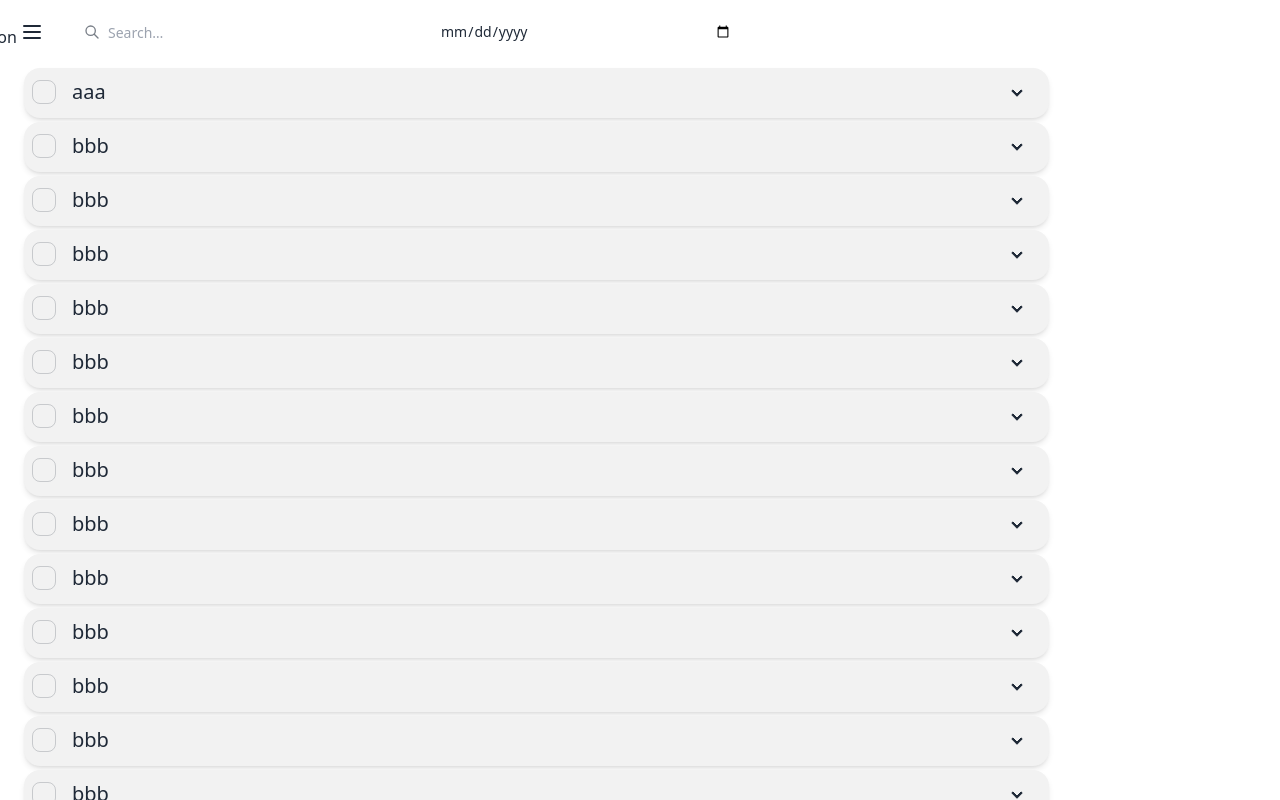
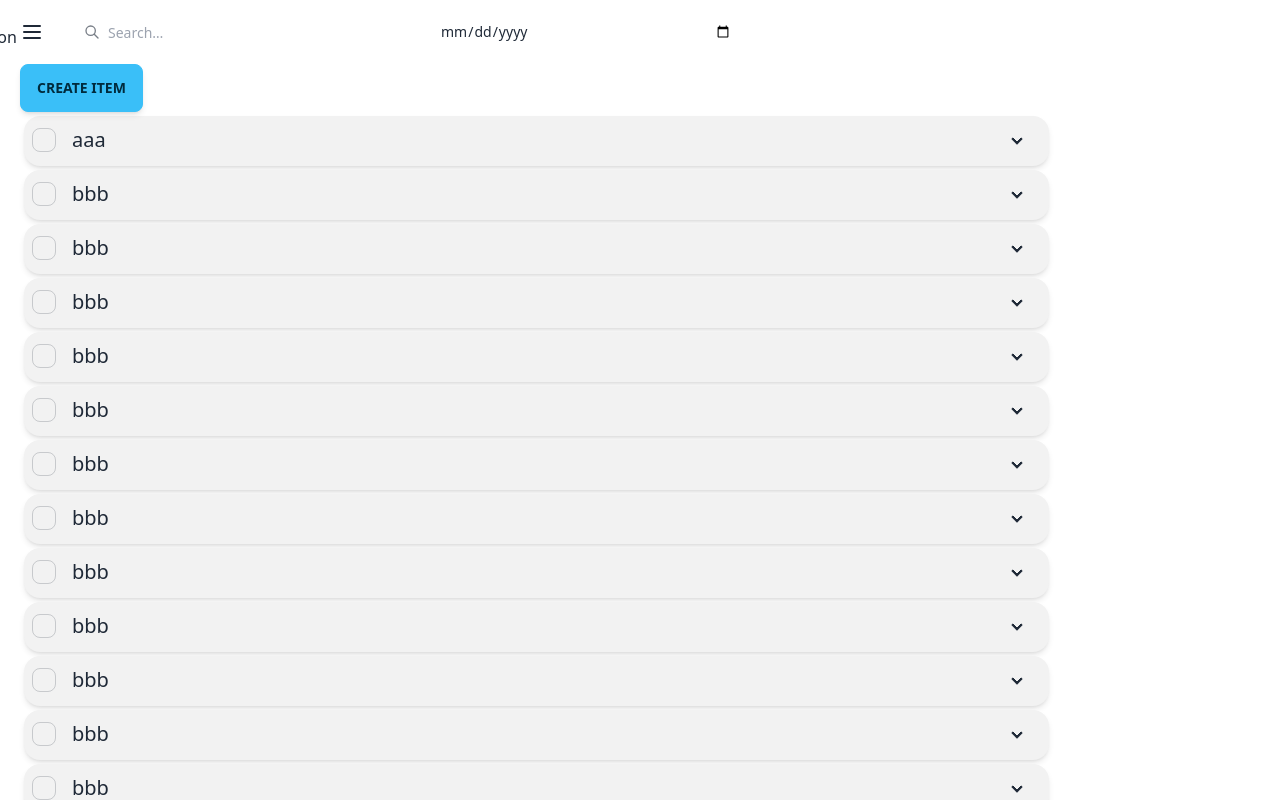
Before and after one commit to idealjs/to-done, a Next.js app: page /workspace/1 in a window 1280 px wide. Built offline with nearby package versions, Linux system fonts and the light colour scheme; no server answers.

Commit message:
feat: Add CreateItem

```diff
--- /dev/null
+++ b/src/features/CreateItem/index.tsx
@@ -0,0 +1,14 @@
+import { PlusIcon } from "@heroicons/react/24/outline";
+import clsx from "clsx";
+
+import { IClassNameProps } from "../../type";
+
+interface IProps extends IClassNameProps {}
+
+const CreateItem = (props: IProps) => {
+  const { className } = props;
+
+  return <div className={clsx("btn btn-info shadow-md", className)}>Create Item</div>;
+};
+
+export default CreateItem;
--- a/src/pages/workspace/[id].tsx
+++ b/src/pages/workspace/[id].tsx
@@ -4,6 +4,7 @@ import { signOut } from "next-auth/react";
 
 import Logo from "../../components/Logo";
 import Content from "../../features/Content";
+import CreateItem from "../../features/CreateItem";
 import Navbar from "../../features/Navbar";
 import prisma from "../../lib/prisma";
 import { authOptions } from "../api/auth/[...nextauth]";
@@ -22,6 +23,7 @@ const Workspace = (props: IProps) => {
           <Navbar />
         </div>
         <div className="px-5">
+          <CreateItem className="z-10 sticky top-16" />
           <Content />
         </div>
       </div>
```
